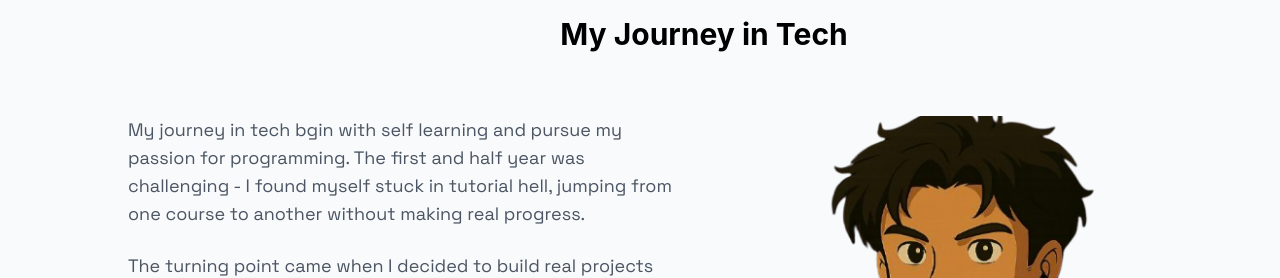
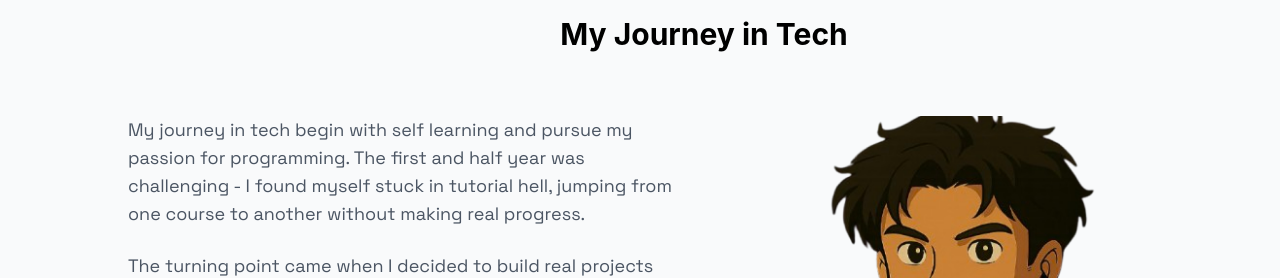
Before and after one commit to neupane-rajan/PersonalWebsite, a React (Vite) app: page / in a window 1280 px wide. Shown: the part 908-1186 px from the top of the page. Built offline with nearby package versions, Linux system fonts and the light colour scheme.

Commit message:
Update AboutSection.tsx

```diff
--- a/src/components/AboutSection.tsx
+++ b/src/components/AboutSection.tsx
@@ -80,7 +80,7 @@ export default function AboutSection({ darkMode }: AboutSectionProps) {
             >
               <div className="space-y-4 sm:space-y-6 text-gray-600 dark:text-gray-300">
                 <p className="leading-relaxed text-base sm:text-lg">
-                  My journey in tech bgin with self learning  and pursue my passion for programming.
+                  My journey in tech begin with self learning  and pursue my passion for programming.
                   The first and half year was challenging - I found myself stuck in tutorial hell, jumping from one course to another without
                   making real progress.
                 </p>
```
